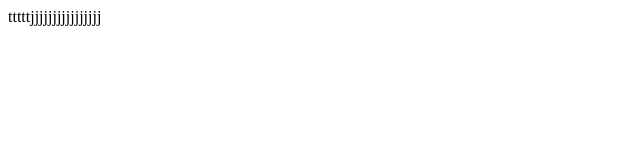
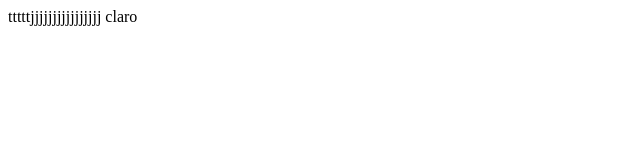
Before and after one commit to jbravof-gh/Apps, a plain HTML site: page index.html in a window 1280 px wide. Shown: the full height of the page, 0-640 px from the left. Drawn offline with Linux system fonts and the light colour scheme.

Commit message:
Update index.html

```diff
--- a/index.html
+++ b/index.html
@@ -7,5 +7,6 @@
 </head>
 <body>
     tttttjjjjjjjjjjjjjjjj
+    claro
 </body>
 </html>
```
